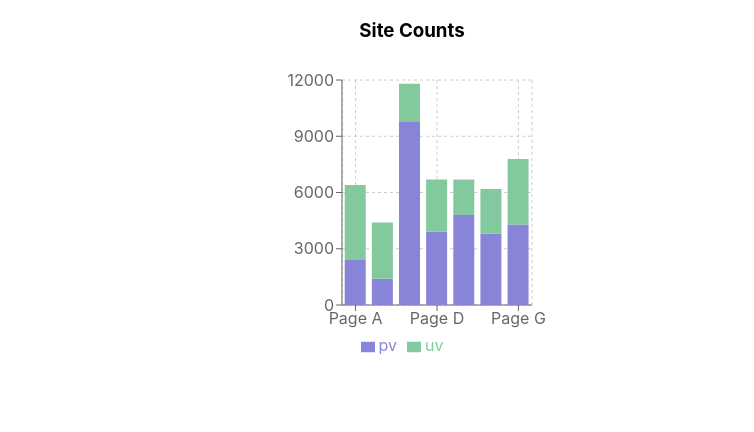
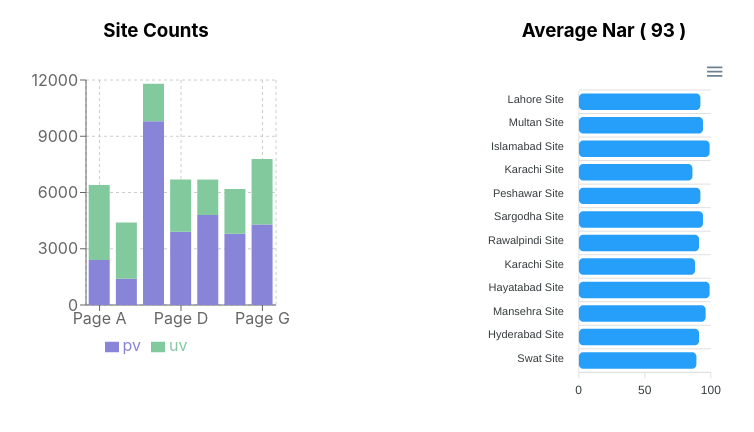
Before and after one commit to sohaib522/data_analysis, a React (Create React App) app: page /barcharts in a window 1280 px wide. Shown: the top 432 px of the page, without its empty margins (164-918 px from the left). Built offline with nearby package versions, Linux system fonts and the light colour scheme.

Commit message:
barchar_bug_fixed

```diff
--- a/src/Components/Barcharts.js
+++ b/src/Components/Barcharts.js
@@ -1,13 +1,19 @@
 import React from 'react'
 import Draw_bar from './Draw_bar'
 import Stacked_bar from './Stacked_bar'
+import json_data from "./Json_data/Json_file.json"
+import { useState } from 'react'
 
 export default function Barcharts(props) {
+  const [localdata,setlocaldata]=useState(json_data)
+  const sites=Array.from(localdata).map((c)=>{return  c.name})
+  const nar=Array.from(localdata).map((c)=>{return  c.nar})
+
   return (
     <div style={{display: "flex",flexDirection:'row'}}>
         <br/>
-        <div align='center' style={{width : '90%',top:'160'}}><Stacked_bar/></div>
-       {/*<div align='right' style={{width : '40%',top:'160'}}><Barcharts sites={props.sites} nars={props.nar} /></div>*/}
+        <div align='center' style={{width : '95%',top:'160'}}><Stacked_bar/></div>
+       <div style={{width : '95%',top:'160'}}><Draw_bar sites={sites} nars={nar} /></div>
       {/*i tried to display the bar garh but God what reasons the browser freez*/}
     </div>
   )
```
